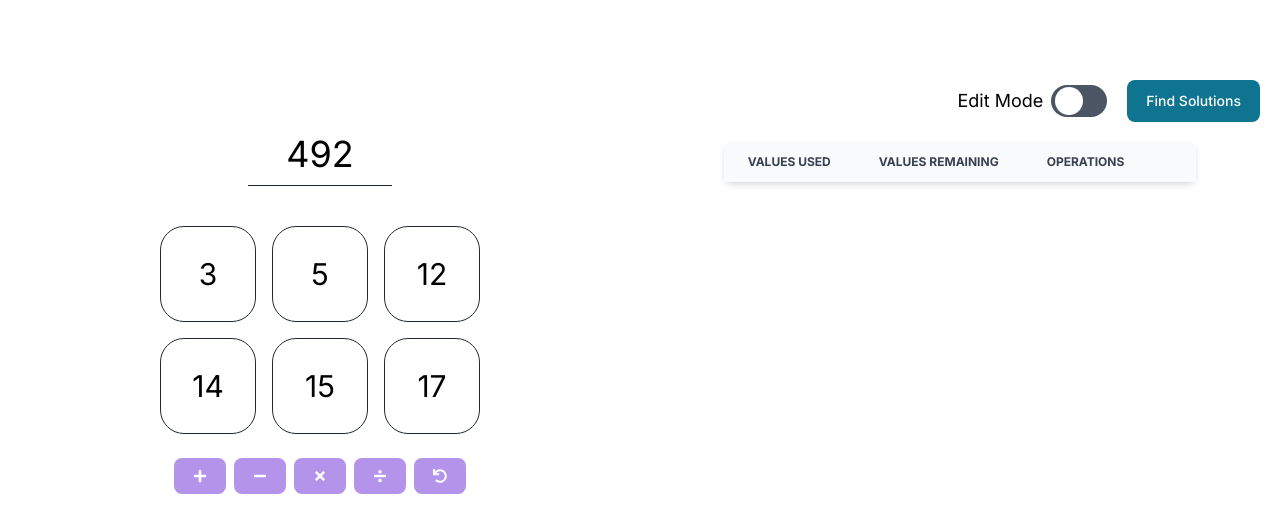
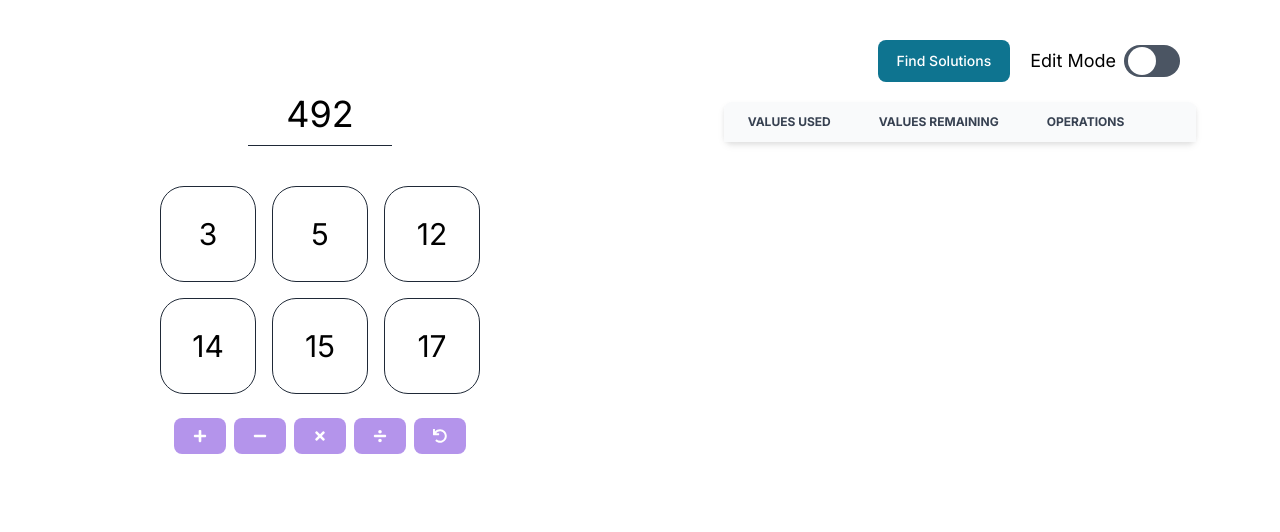
Before and after one commit to heeringa/digits, a Next.js app: page / in a window 1280 px wide. Shown: the top 532 px of the page. Built offline with nearby package versions, Linux system fonts and the light colour scheme.

Commit message:
Fix bug where solution should only show current values

```diff
--- a/src/app/page.tsx
+++ b/src/app/page.tsx
@@ -128,18 +128,13 @@ export default function Home() {
 
   async function handleSubmit(): Promise<void> {
 
-    //event.preventDefault();
-    //console.log(event);
-
-
-    //const data = new FormData(event.currentTarget);
-    //console.log(data);
     const goal = goalValue;
     console.log(goal);
 
-    console.log(values);
+    const visibleValues = values.filter((_, index) => visible[index]);
+    console.log(visibleValues);
 
-    const inputsAsString = values.map(i => `nums=${i}`).join('&');
+    const inputsAsString = visibleValues.map(i => `nums=${i}`).join('&');
     console.log(inputsAsString); // logs "input0=value0&input1=value1&..."
 
     const url = `/api/shortsolution?goal=${goal}&${inputsAsString}`;
@@ -163,7 +158,7 @@ export default function Home() {
 
   return (
     <div className="flex flex-col">
-      <div className="w-full flex justify-end items-center px-4 lg:px-0 mb-0 mt-20 mr-20">
+      <div className="flex flex-row-reverse px-4 lg:px-0 mb-0 ml-20 mt-10 mr-20">
         <Toggle isEditable={isEditable} onToggleChange={handleToggleChange} />
         <Button className="mr-5" onClick={event => handleSubmit()}>Find Solutions</Button>
       </div>
```
